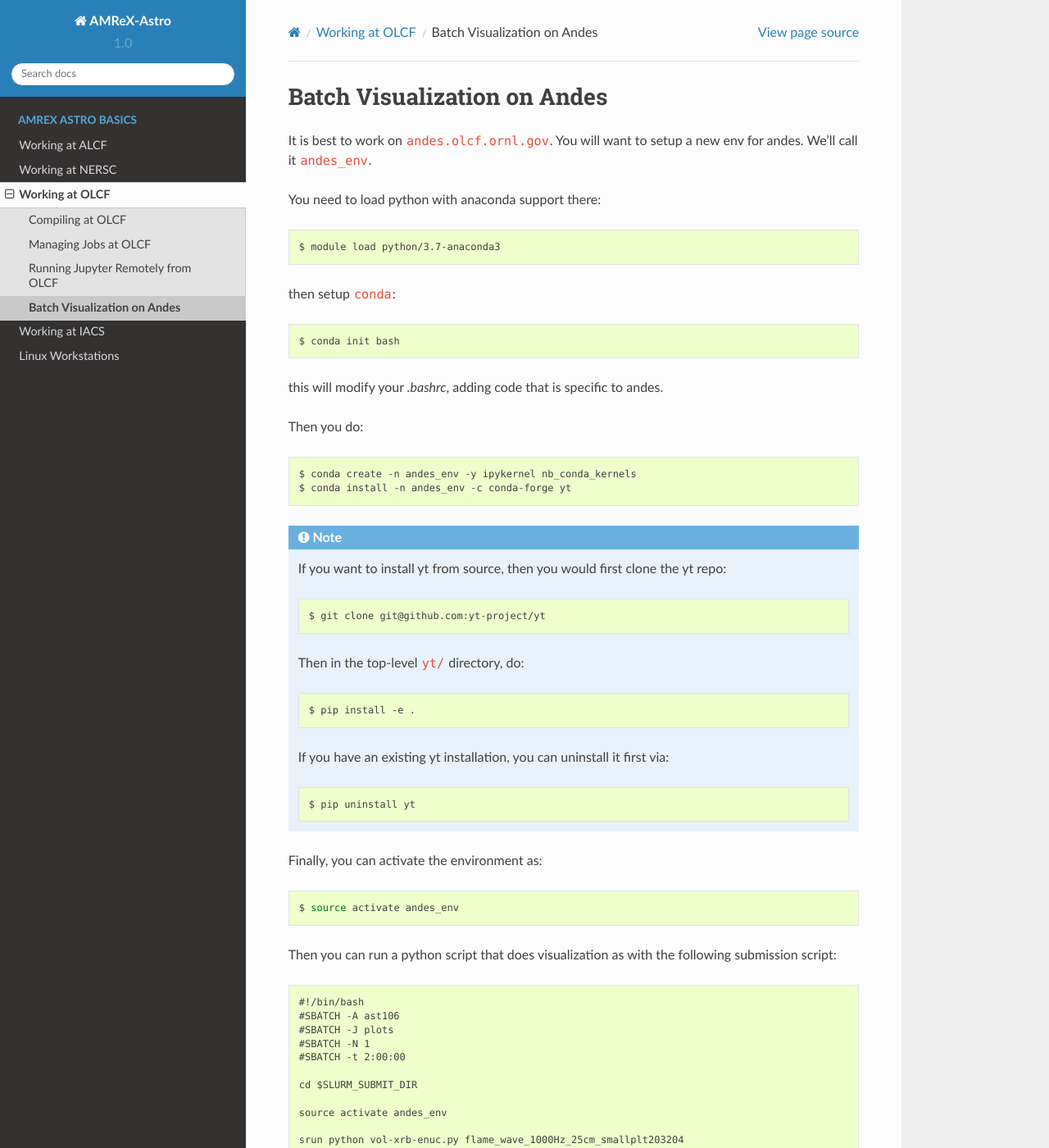
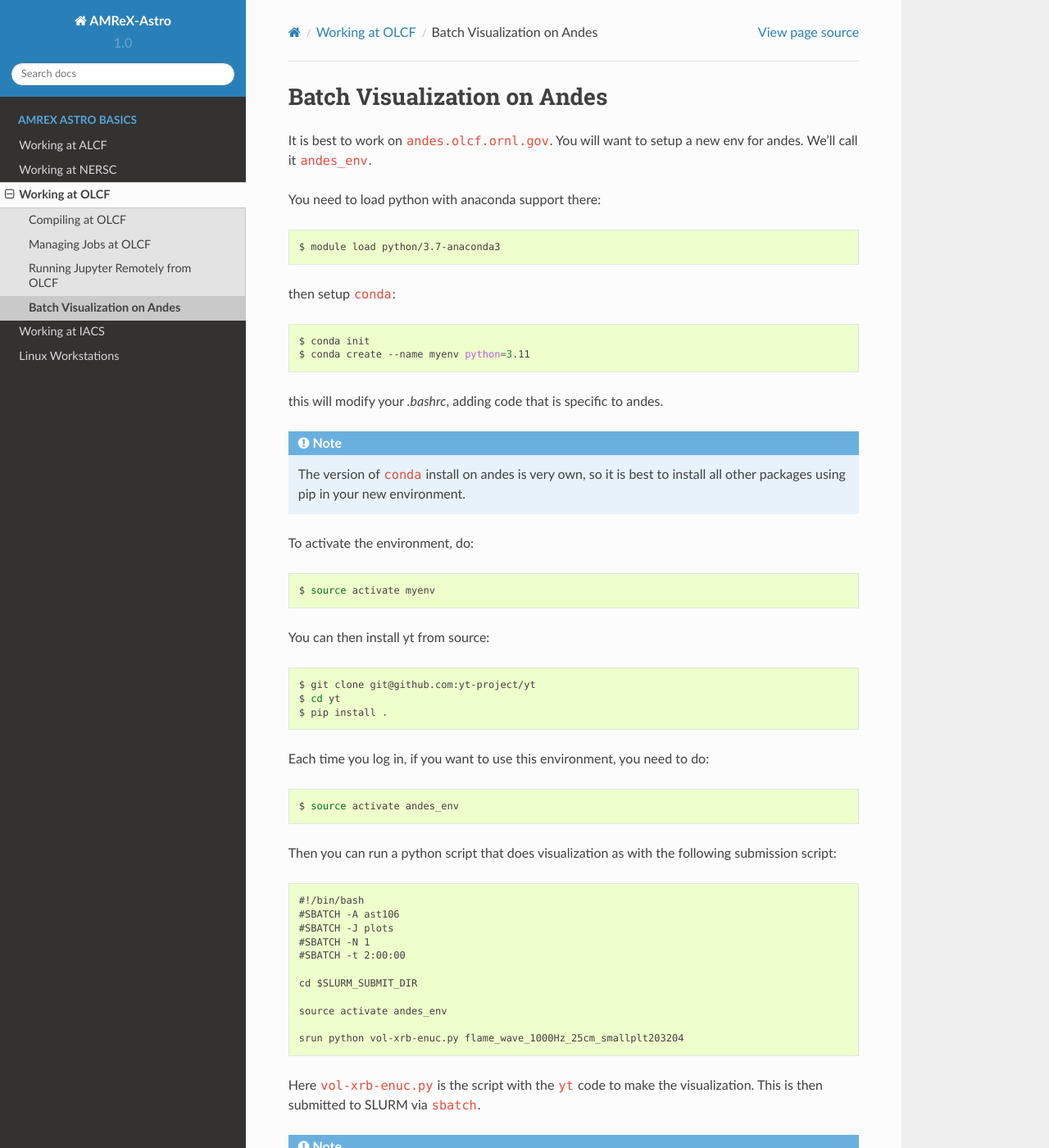
Before and after one commit to AMReX-Astro/workflow, a Sphinx documentation site: the page built from sphinx_docs/source/olcf-andes.rst, in a window 1280 px wide and 1400 px high. Shown: the whole window at 82% size. Built offline with Sphinx 7.4.7 and the Read the Docs theme 2.0.0, drawn with Linux system fonts in a browser that asks for light colours.

Commit message:
update andes workflow

```diff
--- a/sphinx_docs/source/olcf-andes.rst
+++ b/sphinx_docs/source/olcf-andes.rst
@@ -14,40 +14,32 @@ then setup ``conda``:
 
 .. prompt:: bash
 
-   conda init bash
+   conda init
+   conda create --name myenv python=3.11
 
 this will modify your `.bashrc`, adding code that is specific to andes.
 
-Then you do:
+.. note::
+
+   The version of ``conda`` install on andes is very own, so it is best
+   to install all other packages using pip in your new environment.
+
+To activate the environment, do:
 
 .. prompt:: bash
 
-   conda create -n andes_env -y ipykernel nb_conda_kernels
-   conda install -n andes_env -c conda-forge yt
+   source activate myenv
 
-.. note::
+You can then install yt from source:
 
-   If you want to install yt from source, then you would first clone
-   the yt repo:
+.. prompt:: bash
 
-   .. prompt:: bash
+   git clone git@github.com:yt-project/yt
+   cd yt
+   pip install .
 
-      git clone git@github.com:yt-project/yt
-
-   Then in the top-level ``yt/`` directory, do:
-
-   .. prompt:: bash
-
-      pip install -e .
-
-   If you have an existing yt installation, you can uninstall it first via:
-
-   .. prompt:: bash
-
-      pip uninstall yt
-
-
-Finally, you can activate the environment as:
+Each time you log in, if you want to use this environment,
+you need to do:
 
 .. prompt:: bash
 
```
